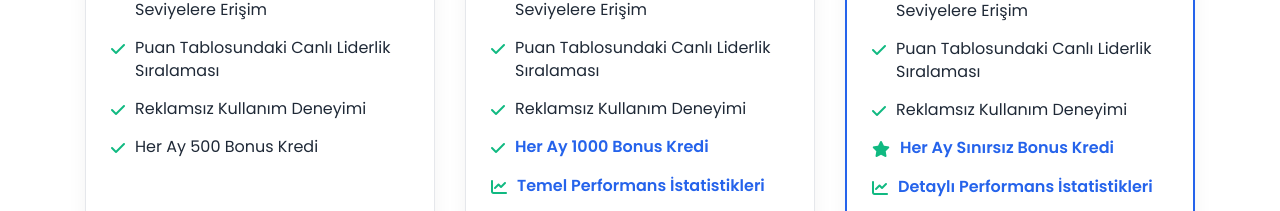
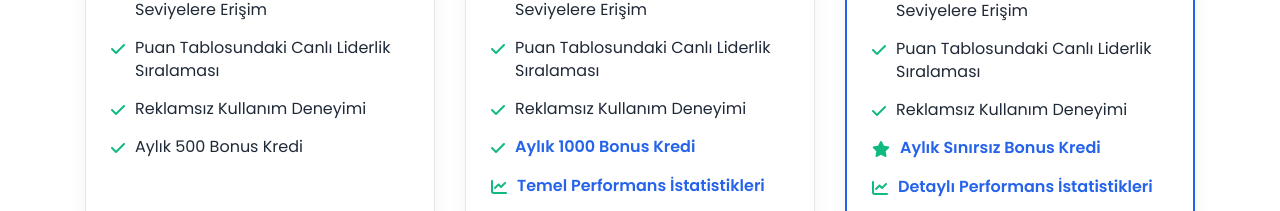
Before and after one commit to tusmate/tusmate.com, a plain HTML site: page index.html in a window 1280 px wide. Shown: the part 3290-3501 px from the top of the page. Drawn offline with Linux system fonts and the light colour scheme.

Commit message:
Chane "Her Ay" To "Aylık" In Premiums

```diff
--- a/index.html
+++ b/index.html
@@ -1196,7 +1196,7 @@
                             <li><i class="fas fa-check"></i> Öğrenme Haritasındaki Tüm Seviyelere Erişim</li>
                             <li><i class="fas fa-check"></i> Puan Tablosundaki Canlı Liderlik Sıralaması</li>
                             <li><i class="fas fa-check"></i> Reklamsız Kullanım Deneyimi</li>
-                            <li><i class="fas fa-check"></i> Her Ay 500 Bonus Kredi</li>
+                            <li><i class="fas fa-check"></i> Aylık 500 Bonus Kredi</li>
                         </ul>
                     </div>
                     <div class="pricing-cta">
@@ -1217,7 +1217,7 @@
                             <li><i class="fas fa-check"></i> Öğrenme Haritasındaki Tüm Seviyelere Erişim</li>
                             <li><i class="fas fa-check"></i> Puan Tablosundaki Canlı Liderlik Sıralaması</li>
                             <li><i class="fas fa-check"></i> Reklamsız Kullanım Deneyimi</li>
-                            <li><i class="fas fa-check"></i> <strong>Her Ay 1000 Bonus Kredi</strong></li>
+                            <li><i class="fas fa-check"></i> <strong>Aylık 1000 Bonus Kredi</strong></li>
                             <li><i class="fas fa-chart-line"></i> <strong>Temel  Performans İstatistikleri</strong></li>
                         </ul>
                     </div>
@@ -1239,7 +1239,7 @@
                             <li><i class="fas fa-check"></i> Öğrenme Haritasındaki Tüm Seviyelere Erişim</li>
                             <li><i class="fas fa-check"></i> Puan Tablosundaki Canlı Liderlik Sıralaması</li>
                             <li><i class="fas fa-check"></i> Reklamsız Kullanım Deneyimi</li>
-                            <li><i class="fas fa-star"></i> <strong>Her Ay Sınırsız Bonus Kredi</strong></li>
+                            <li><i class="fas fa-star"></i> <strong>Aylık Sınırsız Bonus Kredi</strong></li>
                             <li><i class="fas fa-chart-line"></i> <strong>Detaylı  Performans İstatistikleri</strong></li>
                             <li><i class="fas fa-headset"></i> <strong>Öncelikli Müşteri Desteği</strong></li>
                         </ul>
```
